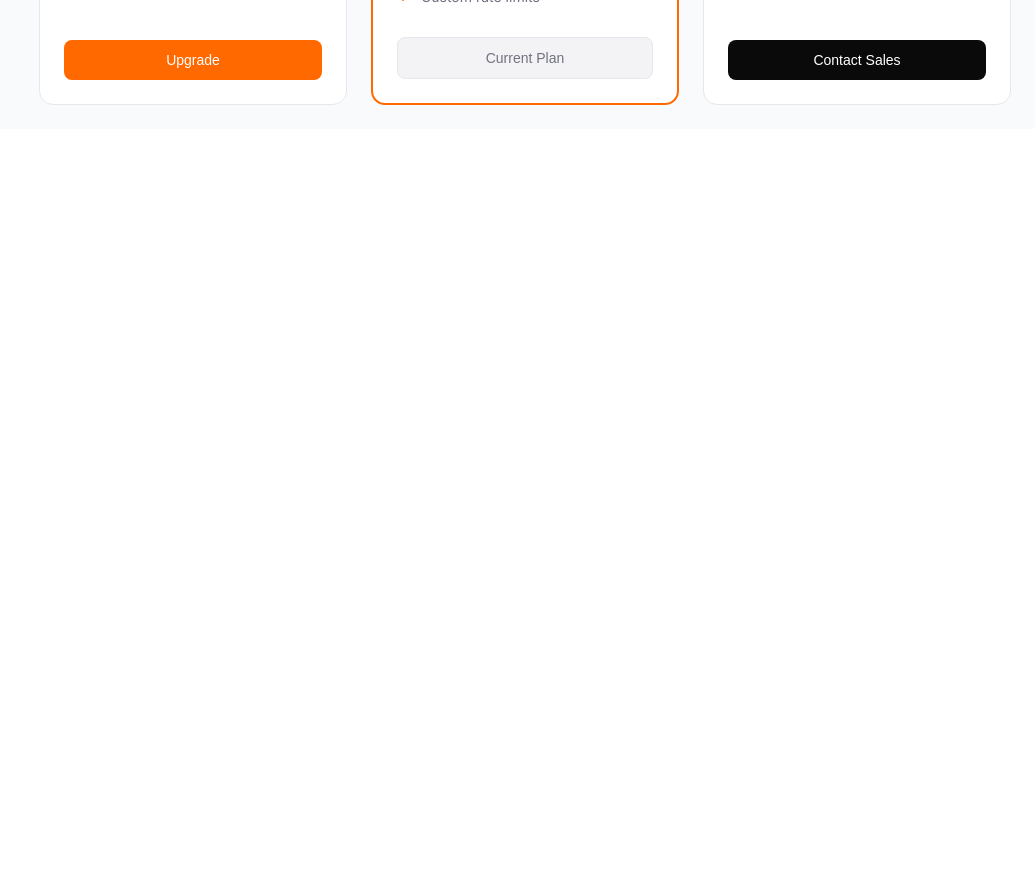
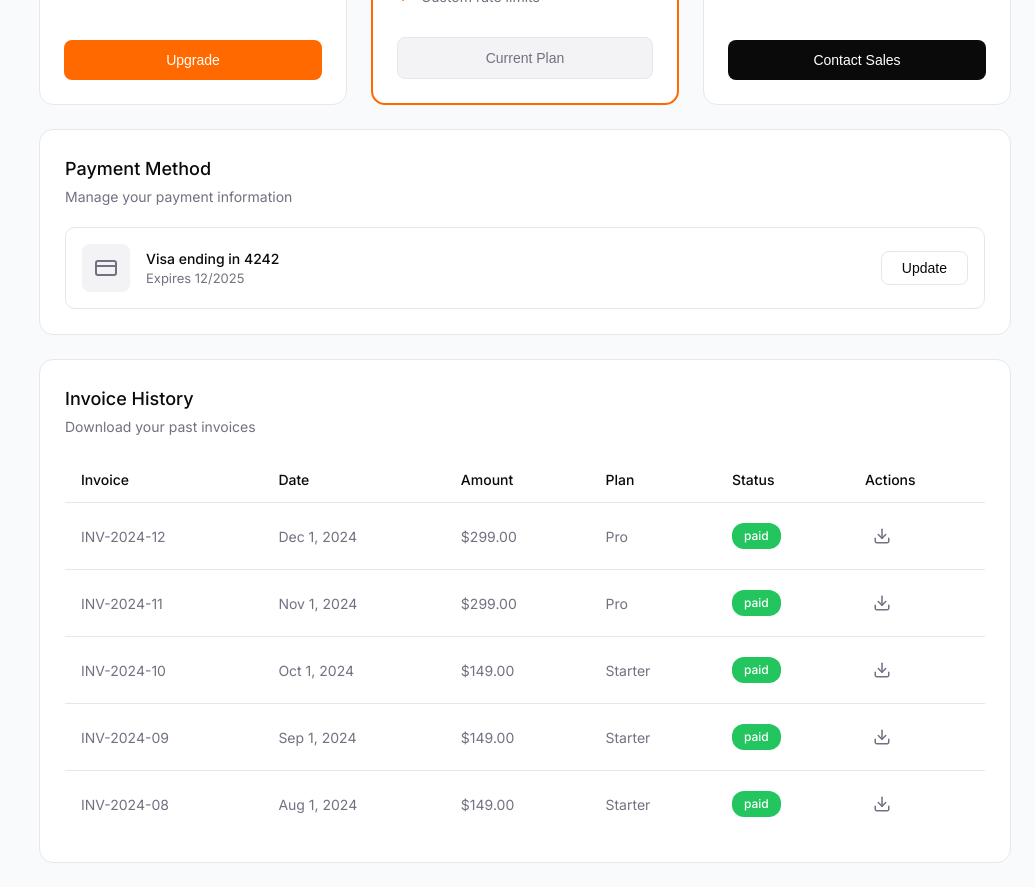
Before and after one commit to AbdukahharS/yarrow-api-platform, a Vue app: page /billing in a window 1280 px wide. Shown: the part 920-1807 px from the top of the page, without its empty margins (245-1280 px from the left). Before the commit the page ends 1049 px from the top, so only its background shows below. Built offline with nearby package versions, Linux system fonts and the light colour scheme; sample sign-in values are in the browser's storage.

Commit message:
feat: enhance Billing page with invoice history and payment method sections

```diff
--- a/src/pages/Billing.vue
+++ b/src/pages/Billing.vue
@@ -1,3 +1,59 @@
+<script setup lang="ts">
+import { ref } from 'vue'
+import CreditCardIcon from '../assets/icons/credit-card.svg?component'
+import DownloadIcon from '../assets/icons/download.svg?component'
+
+interface Invoice {
+  id: string
+  date: string
+  amount: string
+  plan: string
+  status: string
+}
+
+const invoices = ref<Invoice[]>([
+  {
+    id: 'INV-2024-12',
+    date: 'Dec 1, 2024',
+    amount: '$299.00',
+    plan: 'Pro',
+    status: 'paid',
+  },
+  {
+    id: 'INV-2024-11',
+    date: 'Nov 1, 2024',
+    amount: '$299.00',
+    plan: 'Pro',
+    status: 'paid',
+  },
+  {
+    id: 'INV-2024-10',
+    date: 'Oct 1, 2024',
+    amount: '$149.00',
+    plan: 'Starter',
+    status: 'paid',
+  },
+  {
+    id: 'INV-2024-09',
+    date: 'Sep 1, 2024',
+    amount: '$149.00',
+    plan: 'Starter',
+    status: 'paid',
+  },
+  {
+    id: 'INV-2024-08',
+    date: 'Aug 1, 2024',
+    amount: '$149.00',
+    plan: 'Starter',
+    status: 'paid',
+  },
+])
+
+const downloadInvoice = (invoiceId: string) => {
+  console.log('Downloading invoice:', invoiceId)
+}
+</script>
+
 <template>
   <div class="billing">
     <h2 class="page-title">Billing</h2>
@@ -40,7 +96,7 @@
             <div class="bar">
               <div
                 class="bar-progress"
-                :style="{ width: `${5 / 100 * 100}%` }"
+                :style="{ width: `${(5 / 100) * 100}%` }"
               ></div>
             </div>
           </div>
@@ -54,7 +110,9 @@
         <div class="plan-card">
           <div class="plan-header">
             <h4 class="plan-name">Starter</h4>
-            <p class="plan-description">Perfect for small projects and testing</p>
+            <p class="plan-description">
+              Perfect for small projects and testing
+            </p>
           </div>
           <div class="plan-price">
             <span class="amount">$49</span>
@@ -77,7 +135,9 @@
           </div>
           <div class="plan-header">
             <h4 class="plan-name">Pro</h4>
-            <p class="plan-description">For growing businesses and applications</p>
+            <p class="plan-description">
+              For growing businesses and applications
+            </p>
           </div>
           <div class="plan-price">
             <span class="amount">$299</span>
@@ -114,6 +174,54 @@
           <button class="plan-button contact">Contact Sales</button>
         </div>
       </div>
+    </div>
+
+    <div class="payment-method">
+      <h3>Payment Method</h3>
+      <p class="section-desc">Manage your payment information</p>
+      <div class="card-info">
+        <div class="card-icon">
+          <CreditCardIcon />
+        </div>
+        <div class="card-details">
+          <span class="card-number">Visa ending in 4242</span>
+          <span class="card-expiry">Expires 12/2025</span>
+        </div>
+        <button class="update-btn">Update</button>
+      </div>
+    </div>
+
+    <div class="invoice-history">
+      <h3>Invoice History</h3>
+      <p class="section-desc">Download your past invoices</p>
+      <table class="invoices-table">
+        <thead>
+          <tr>
+            <th>Invoice</th>
+            <th>Date</th>
+            <th>Amount</th>
+            <th>Plan</th>
+            <th>Status</th>
+            <th>Actions</th>
+          </tr>
+        </thead>
+        <tbody>
+          <tr v-for="invoice in invoices" :key="invoice.id">
+            <td>{{ invoice.id }}</td>
+            <td>{{ invoice.date }}</td>
+            <td>{{ invoice.amount }}</td>
+            <td>{{ invoice.plan }}</td>
+            <td>
+              <span class="status-badge paid">{{ invoice.status }}</span>
+            </td>
+            <td>
+              <button class="download-btn" @click="downloadInvoice(invoice.id)">
+                <DownloadIcon />
+              </button>
+            </td>
+          </tr>
+        </tbody>
+      </table>
     </div>
   </div>
 </template>
@@ -410,5 +518,168 @@
       }
     }
   }
+
+  .payment-method {
+    margin-top: 24px;
+    background-color: var(--bg-primary);
+    border: 1px solid var(--border-color);
+    border-radius: 14px;
+    padding: 25px;
+
+    h3 {
+      font-weight: 500;
+      font-size: 18px;
+      color: var(--text-primary);
+      margin-bottom: 4px;
+    }
+
+    .section-desc {
+      font-weight: 400;
+      font-size: 14px;
+      color: var(--text-secondary);
+      margin-bottom: 20px;
+    }
+
+    .card-info {
+      display: flex;
+      align-items: center;
+      gap: 16px;
+      padding: 16px;
+      border: 1px solid var(--border-color);
+      border-radius: 10px;
+
+      .card-icon {
+        width: 48px;
+        height: 48px;
+        background-color: var(--bg-secondary);
+        border-radius: 8px;
+        display: flex;
+        align-items: center;
+        justify-content: center;
+
+        svg {
+          width: 24px;
+          height: 24px;
+          color: var(--text-secondary);
+        }
+      }
+
+      .card-details {
+        display: flex;
+        flex-direction: column;
+        flex-grow: 1;
+
+        .card-number {
+          font-weight: 500;
+          font-size: 14px;
+          color: var(--text-primary);
+        }
+
+        .card-expiry {
+          font-size: 13px;
+          color: var(--text-secondary);
+        }
+      }
+
+      .update-btn {
+        background: var(--bg-primary);
+        border: 1px solid var(--border-color);
+        padding: 8px 20px;
+        font-weight: 500;
+        font-size: 14px;
+        color: var(--text-primary);
+        border-radius: 8px;
+        cursor: pointer;
+        transition: box-shadow 0.2s ease-in-out;
+
+        &:hover {
+          box-shadow: var(--shadow-sm);
+        }
+      }
+    }
+  }
+
+  .invoice-history {
+    margin-top: 24px;
+    background-color: var(--bg-primary);
+    border: 1px solid var(--border-color);
+    border-radius: 14px;
+    padding: 25px;
+
+    h3 {
+      font-weight: 500;
+      font-size: 18px;
+      color: var(--text-primary);
+      margin-bottom: 4px;
+    }
+
+    .section-desc {
+      font-weight: 400;
+      font-size: 14px;
+      color: var(--text-secondary);
+      margin-bottom: 20px;
+    }
+
+    .invoices-table {
+      width: 100%;
+      border-collapse: collapse;
+
+      th {
+        text-align: left;
+        font-weight: 500;
+        font-size: 14px;
+        color: var(--text-primary);
+        padding: 12px 16px;
+        border-bottom: 1px solid var(--border-color);
+      }
+
+      td {
+        padding: 16px;
+        font-size: 14px;
+        color: var(--text-secondary);
+        border-bottom: 1px solid var(--border-color);
+      }
+
+      tbody tr:last-child td {
+        border-bottom: none;
+      }
+
+      .status-badge {
+        display: inline-block;
+        padding: 4px 12px;
+        border-radius: 12px;
+        font-size: 12px;
+        font-weight: 500;
+        text-transform: lowercase;
+
+        &.paid {
+          background-color: #22c55e;
+          color: white;
+        }
+      }
+
+      .download-btn {
+        background: transparent;
+        border: none;
+        cursor: pointer;
+        padding: 8px;
+        display: flex;
+        align-items: center;
+        justify-content: center;
+        border-radius: 6px;
+        transition: background-color 0.2s ease-in-out;
+
+        svg {
+          width: 18px;
+          height: 18px;
+          color: var(--text-secondary);
+        }
+
+        &:hover {
+          background-color: var(--bg-secondary);
+        }
+      }
+    }
+  }
 }
 </style>
```
Also changed, not shown: src/assets/icons/download.svg (added).
